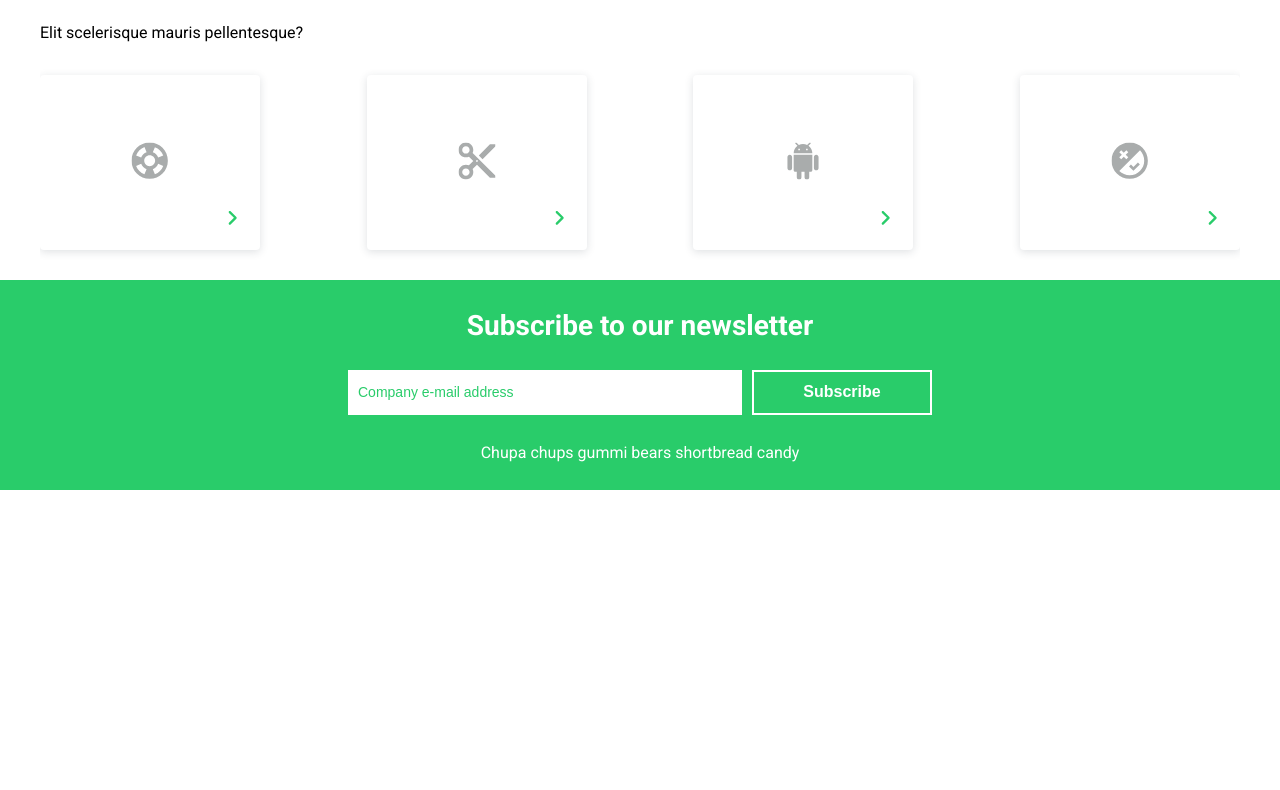
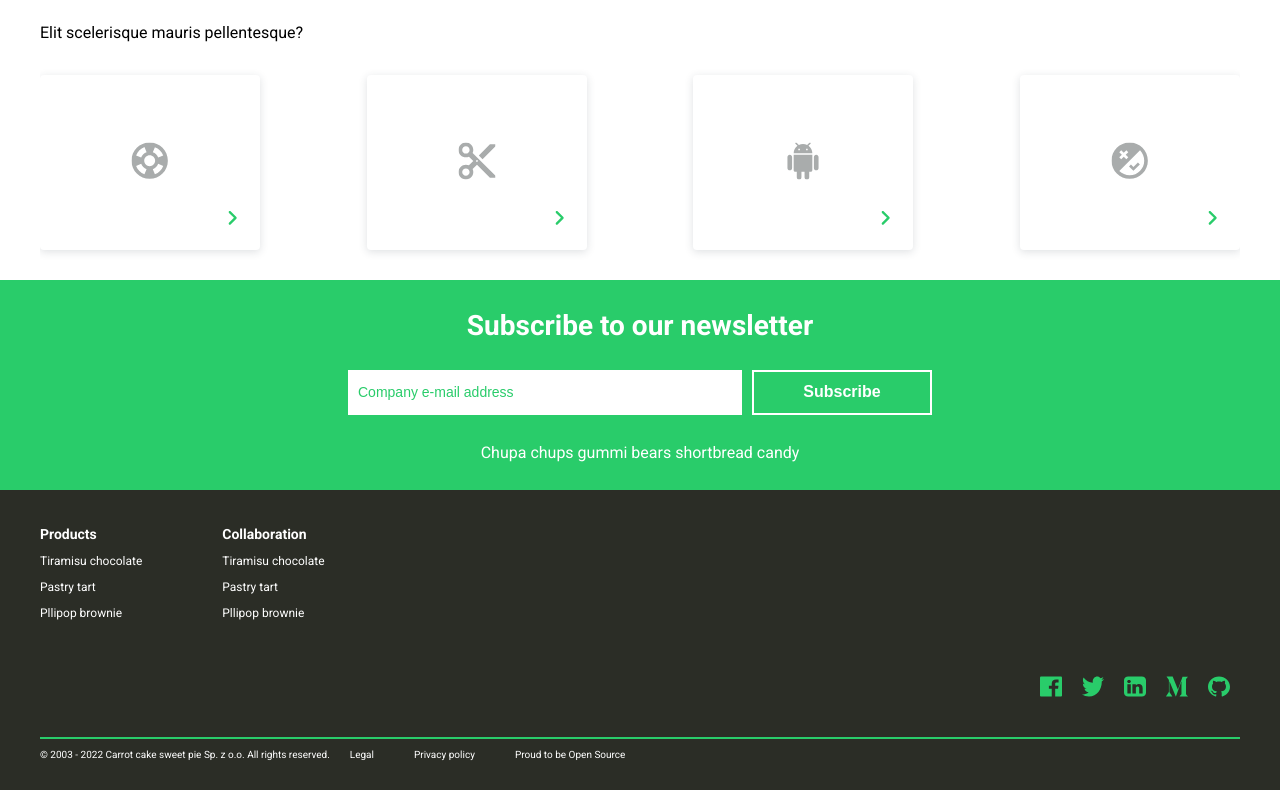
Before and after one commit to patrycja-dev41171/Web-Engineer-with-React-TASK, a React (Create React App) app: page / in a window 1280 px wide. Shown: the part 1437-2227 px from the top of the page. Before the commit the page ends 1927 px from the top, so only its background shows below. Built offline with nearby package versions, Linux system fonts and the light colour scheme.

Commit message:
Created Footer component and added it to HomeView.

```diff
--- /dev/null
+++ b/src/components/Footer/Footer.scss
@@ -0,0 +1,149 @@
+@import "./src/utils/sass/main";
+
+.footer__lists {
+  display: flex;
+  justify-content: space-evenly;
+  align-items: center;
+  &__list {
+    list-style: none;
+    padding: 0;
+    margin: 30px 0;
+    & h4 {
+      @include text-bold-07;
+      padding: 5px 0;
+    }
+    & li {
+      @include text-03;
+      padding: 5px 0;
+      &:hover {
+        cursor: pointer;
+        text-decoration: underline;
+      }
+    }
+  }
+}
+
+.footer__social {
+  display: flex;
+  justify-content: flex-end;
+  margin: 20px;
+  & img {
+    padding: 0 10px;
+    &:hover {
+      cursor: pointer;
+      opacity: 0.5;
+    }
+  }
+}
+
+.footer__hr {
+  height: 2px;
+  margin: 20px 20px 0;
+  background-color: var(--color-green);
+}
+
+.footer__info {
+  @include text-04;
+  display: flex;
+  flex-wrap: wrap;
+  justify-content: center;
+  align-items: center;
+  padding-bottom: 20px;
+  &__first,
+  &__second,
+  &__third,
+  &__fourth {
+    margin: 10px 20px;
+  }
+  &__second:hover,
+  &__third:hover {
+    text-decoration: underline;
+    cursor: pointer;
+  }
+}
+
+@media screen and (min-width: 768px) {
+  .footer__lists {
+    justify-content: flex-start;
+    &__list {
+      margin: 30px 40px;
+      & h4 {
+        padding: 6px 0;
+      }
+      & li {
+        padding: 6px 0;
+      }
+    }
+  }
+
+  .footer__social {
+    margin: 20px 40px 40px;
+    & img {
+      padding: 0 10px;
+    }
+  }
+
+  .footer__hr {
+    margin: 20px 40px 0;
+  }
+
+  .footer__info {
+    justify-content: flex-start;
+    padding-bottom: 20px;
+    margin-left: 40px;
+    &__first,
+    &__second,
+    &__third,
+    &__fourth {
+      margin: 10px 0;
+    }
+    &__second,
+    &__third,
+    &__fourth {
+      margin: 10px 20px;
+    }
+  }
+}
+
+@media screen and (min-width: 1300px) {
+  .footer__lists {
+    width: 1200px;
+    margin: 40px auto;
+    &__list {
+      margin: 0 80px 0 0;
+      & h4 {
+        @include text-bold-05;
+        padding: 10px 0;
+      }
+      & li {
+        @include text-02;
+        padding: 10px 0;
+      }
+    }
+  }
+
+  .footer__social {
+    width: 1200px;
+    margin: 0 auto;
+  }
+
+  .footer__hr {
+    width: 1200px;
+    margin: 40px auto 0;
+  }
+
+  .footer__info {
+    width: 1200px;
+    padding-bottom: 0;
+    @include text-03;
+    margin: 10px auto 30px auto;
+    &__first {
+      margin: 10px 30px 10px 0;
+    }
+    &__second,
+    &__third,
+    &__fourth {
+      margin: 10px 30px;
+    }
+  }
+}
--- /dev/null
+++ b/src/components/Footer/Footer.tsx
@@ -0,0 +1,65 @@
+import React from "react";
+import { useNavigate } from "react-router-dom";
+import "./Footer.scss";
+
+export const Footer = () => {
+  const navigate = useNavigate();
+  return (
+    <>
+      <div className="footer__lists">
+        <ul className="footer__lists__list">
+          <h4>Products</h4>
+          <li onClick={() => navigate("#")}>Tiramisu chocolate</li>
+          <li onClick={() => navigate("#")}>Pastry tart</li>
+          <li onClick={() => navigate("#")}>Pllipop brownie</li>
+        </ul>
+        <ul className="footer__lists__list">
+          <h4>Collaboration</h4>
+          <li onClick={() => navigate("#")}>Tiramisu chocolate</li>
+          <li onClick={() => navigate("#")}>Pastry tart</li>
+          <li onClick={() => navigate("#")}>Pllipop brownie</li>
+        </ul>
+      </div>
+      <div className="footer__social">
+        <img
+          src="/assets/icon-fb.svg"
+          alt="Link to facebook"
+          onClick={() => navigate("#")}
+        />
+        <img
+          src="/assets/icon-twitter.svg"
+          alt="Link to twitter"
+          onClick={() => navigate("#")}
+        />
+        <img
+          src="/assets/icon-linkedin.svg"
+          alt="Link to linkedin"
+          onClick={() => navigate("#")}
+        />
+        <img
+          src="/assets/icon-m.svg"
+          alt="Link to e-mail"
+          onClick={() => navigate("#")}
+        />
+        <img
+          src="/assets/icon-git.svg"
+          alt="Link to github"
+          onClick={() => navigate("#")}
+        />
+      </div>
+      <div className="footer__hr"></div>
+      <div className="footer__info">
+        <p className="footer__info__first">
+          © 2003 - 2022 Carrot cake sweet pie Sp. z o.o. All rights reserved.
+        </p>
+        <p className="footer__info__second" onClick={() => navigate("#")}>
+          Legal
+        </p>
+        <p className="footer__info__third" onClick={() => navigate("#")}>
+          Privacy policy
+        </p>
+        <p className="footer__info__fourth">Proud to be Open Source</p>
+      </div>
+    </>
+  );
+};
--- a/src/components/HomeView/HomeView.scss
+++ b/src/components/HomeView/HomeView.scss
@@ -7,6 +7,11 @@ header {
     @include text-bold-05;
     padding-left: 20px;
   }
+}
+
+footer {
+  background-color: var(--color-black);
+  color: var(--color-white);
 }
 
 @media screen and (min-width: 768px) {
--- a/src/components/HomeView/HomeView.tsx
+++ b/src/components/HomeView/HomeView.tsx
@@ -6,6 +6,7 @@ import { Section_2 } from "../Section_2/Section_2";
 import { Section_3 } from "../Section_3/Section_3";
 import { Section_4 } from "../Section_4/Section_4";
 import { Section_7 } from "../Section_7/Section_7";
+import {Footer} from "../Footer/Footer";
 import "./HomeView.scss";
 
 export const HomeView = () => {
@@ -22,6 +23,9 @@ export const HomeView = () => {
         <Section_4 />
         <Section_7 />
       </main>
+        <footer>
+            <Footer/>
+        </footer>
     </Container>
   );
 };
```
